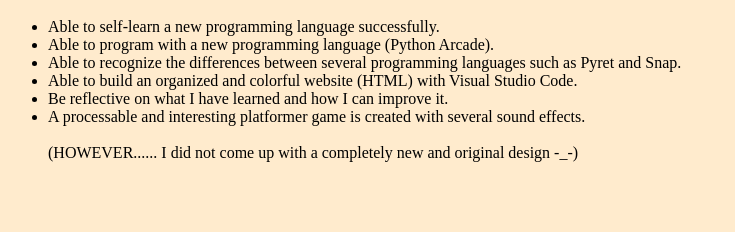
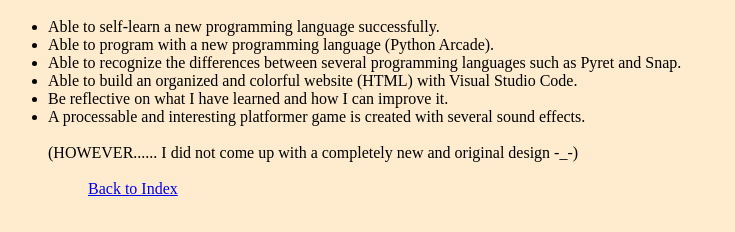
Before and after one commit to veroniatun/veroniatun.github.io, a plain HTML site: page goals.html in a window 1280 px wide. Shown: the part 48-280 px from the top of the page, without its empty margins (0-735 px from the left). Drawn offline with Linux system fonts and the light colour scheme.

Commit message:
Update goals.html

```diff
--- a/goals.html
+++ b/goals.html
@@ -22,6 +22,12 @@
 
         (HOWEVER...... I did not come up with a completely new and original design -_-)
 
+            <br>
+        <br>
+        <ul>
+        <a href="https://veroniatun.github.io/">Back to Index</a>
+        </ul>
+
 
     </body>
 </html>
```
